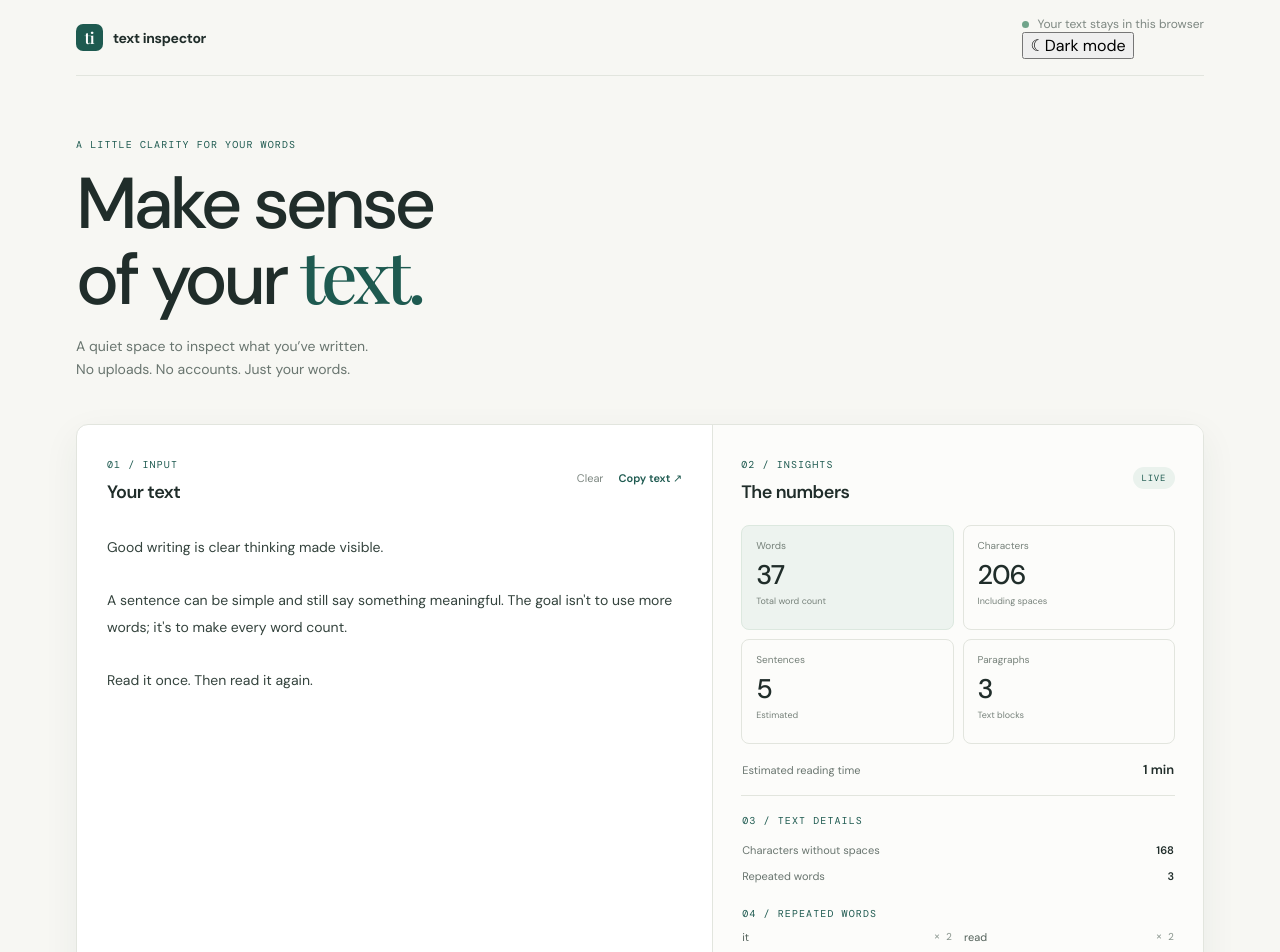
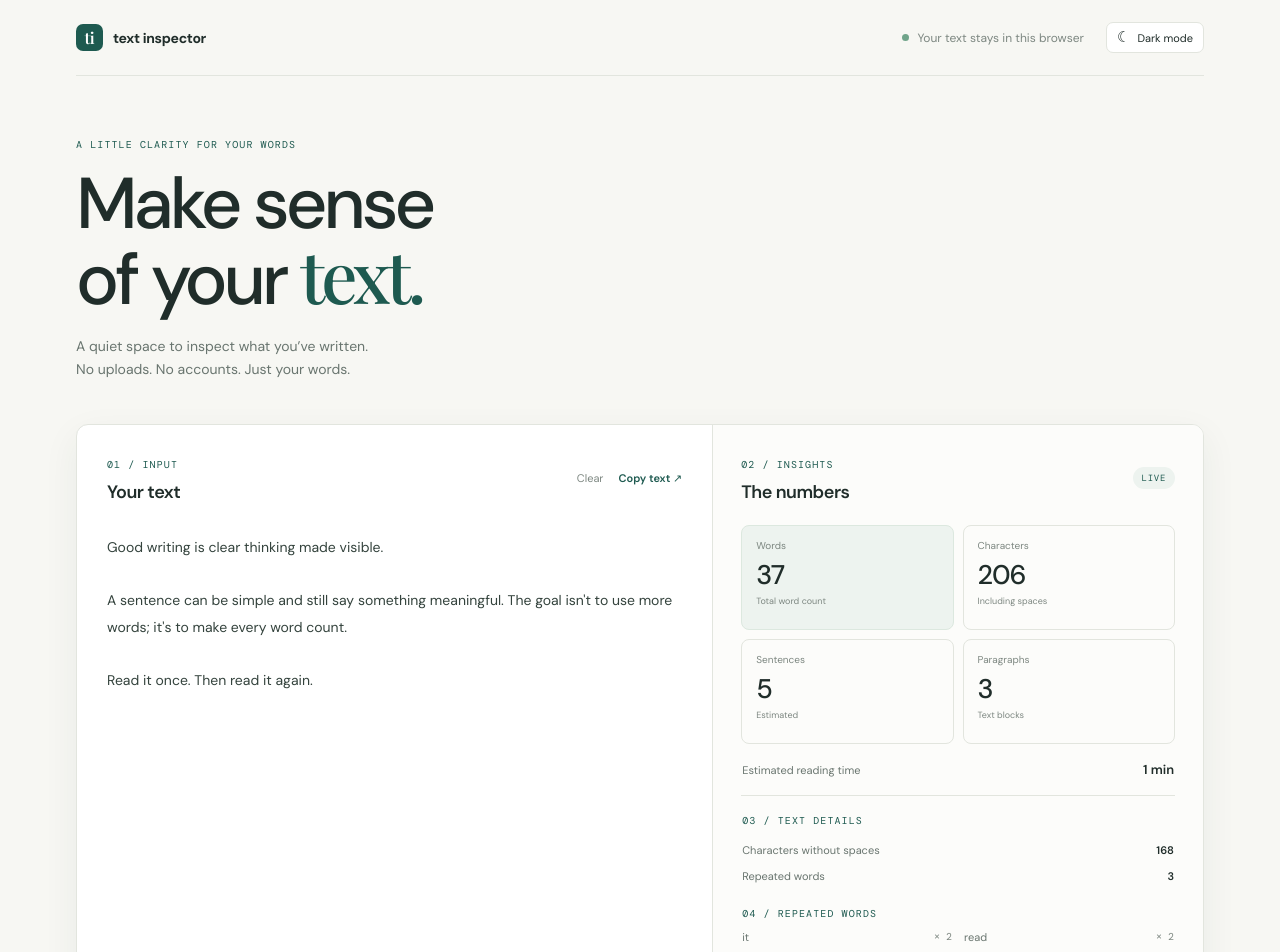
Before and after one commit to siddhant034/text-inspector, a React (Vite) app: page / in a window 1280 px wide. Shown: the top 952 px of the page. Built offline with nearby package versions, Linux system fonts and the light colour scheme; a web font is replaced by a local one.

Commit message:
Style Text Inspector dark theme

```diff
--- a/src/styles.css
+++ b/src/styles.css
@@ -108,3 +108,51 @@ h1 em { color: var(--teal); font-family: "Playfair Display", serif; font-weight:
   from { opacity: 0; transform: translateY(3px); }
   to { opacity: 1; transform: translateY(0); }
 }
+
+
+/* Theme toggle */
+.topbar-actions { display: flex; align-items: center; gap: 22px; }
+.theme-toggle {
+  display: inline-flex; align-items: center; gap: 7px;
+  border: 1px solid var(--line); border-radius: 7px; padding: 7px 10px;
+  background: var(--surface); color: var(--ink); font-size: 11px;
+  transition: background-color 160ms ease, border-color 160ms ease;
+}
+.theme-toggle:hover { border-color: var(--teal); }
+.theme-toggle span:first-child { font-size: 15px; line-height: 1; }
+
+:root {
+  color-scheme: light;
+  --page: #f7f7f3; --surface: #fff; --surface-subtle: #fcfcfa;
+  --text-soft: #69756f; --text-editor: #34433d; --line-soft: #edf0eb;
+  --stat-featured: #edf3ef; --stat-featured-border: #dce8df;
+  transition: background-color 160ms ease, color 160ms ease;
+}
+:root[data-theme="dark"] {
+  color-scheme: dark;
+  --ink: #e6ece8; --muted: #9aa8a0; --line: #303d38; --teal: #8fc7b5;
+  --page: #151c19; --surface: #1d2622; --surface-subtle: #202b26;
+  --text-soft: #a5b2aa; --text-editor: #d6e0d9; --line-soft: #303d38;
+  --stat-featured: #263a32; --stat-featured-border: #385448;
+  background: var(--page);
+}
+body { background: var(--page); color: var(--ink); transition: background-color 160ms ease, color 160ms ease; }
+.intro-copy, .reading-row, .detail-row { color: var(--text-soft); }
+.workspace { background: var(--surface); }
+.insights-panel { background: var(--surface-subtle); }
+.editor-panel textarea { color: var(--text-editor); }
+.editor-panel textarea::placeholder { color: var(--muted); }
+.editor-footer { border-color: var(--line-soft); color: var(--muted); }
+.stat-featured { background: var(--stat-featured); border-color: var(--stat-featured-border); }
+.stat-label, .stat-foot, .word-list strong, .empty-state, .footer { color: var(--muted); }
+.word-list li { color: var(--text-soft); }
+.reading-row strong, .detail-row strong { color: var(--ink); }
+.live-label { color: var(--teal); background: var(--stat-featured); }
+.whitespace-section { border-color: var(--line); }
+.privacy-tooltip { background: var(--ink); color: var(--page); }
+.privacy-tooltip-arrow { fill: var(--ink); }
+@media (max-width: 520px) {
+  .topbar-actions { gap: 10px; }
+  .theme-toggle { padding: 7px; }
+  .theme-toggle span:last-child { display: none; }
+}
```
